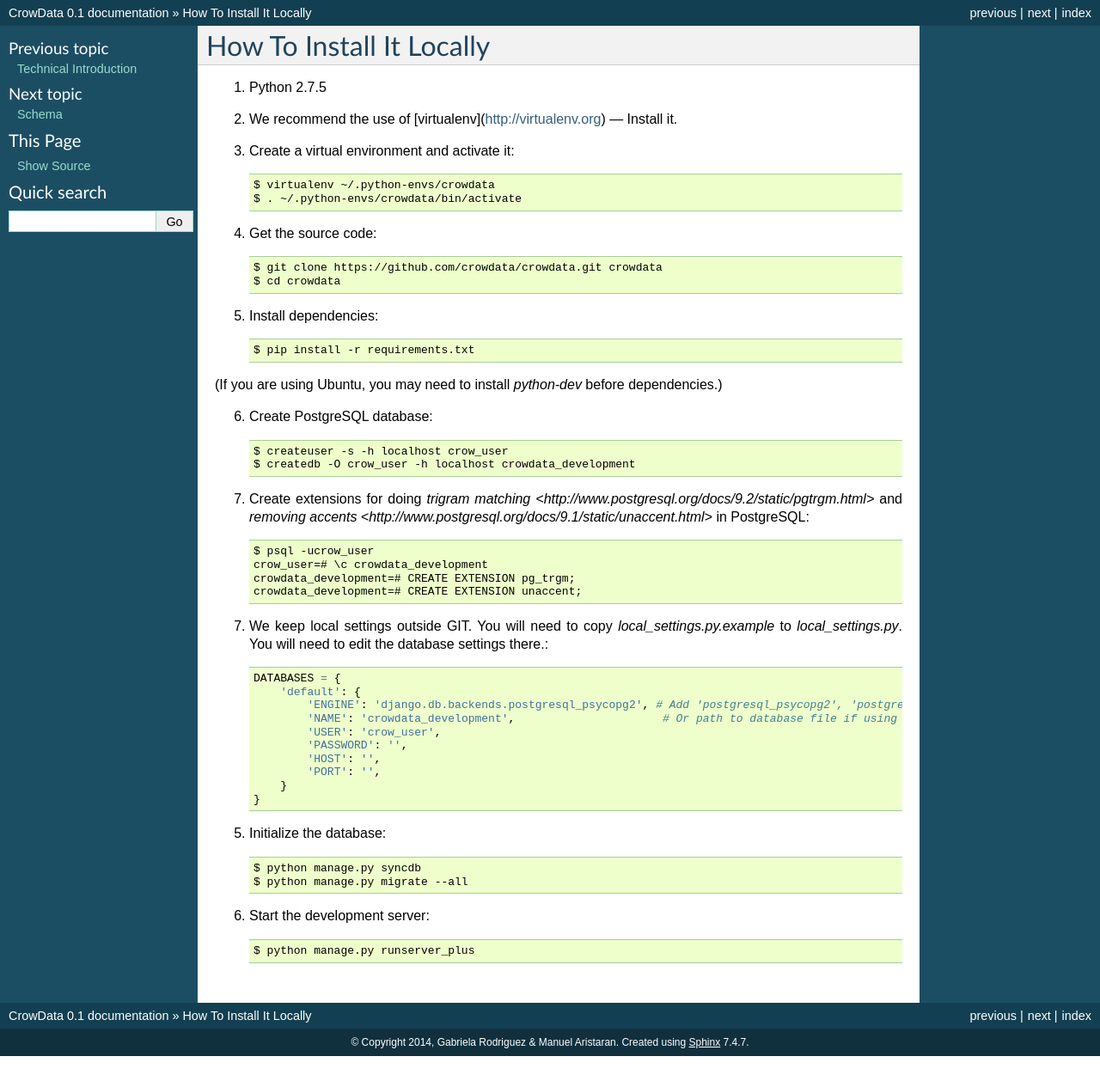
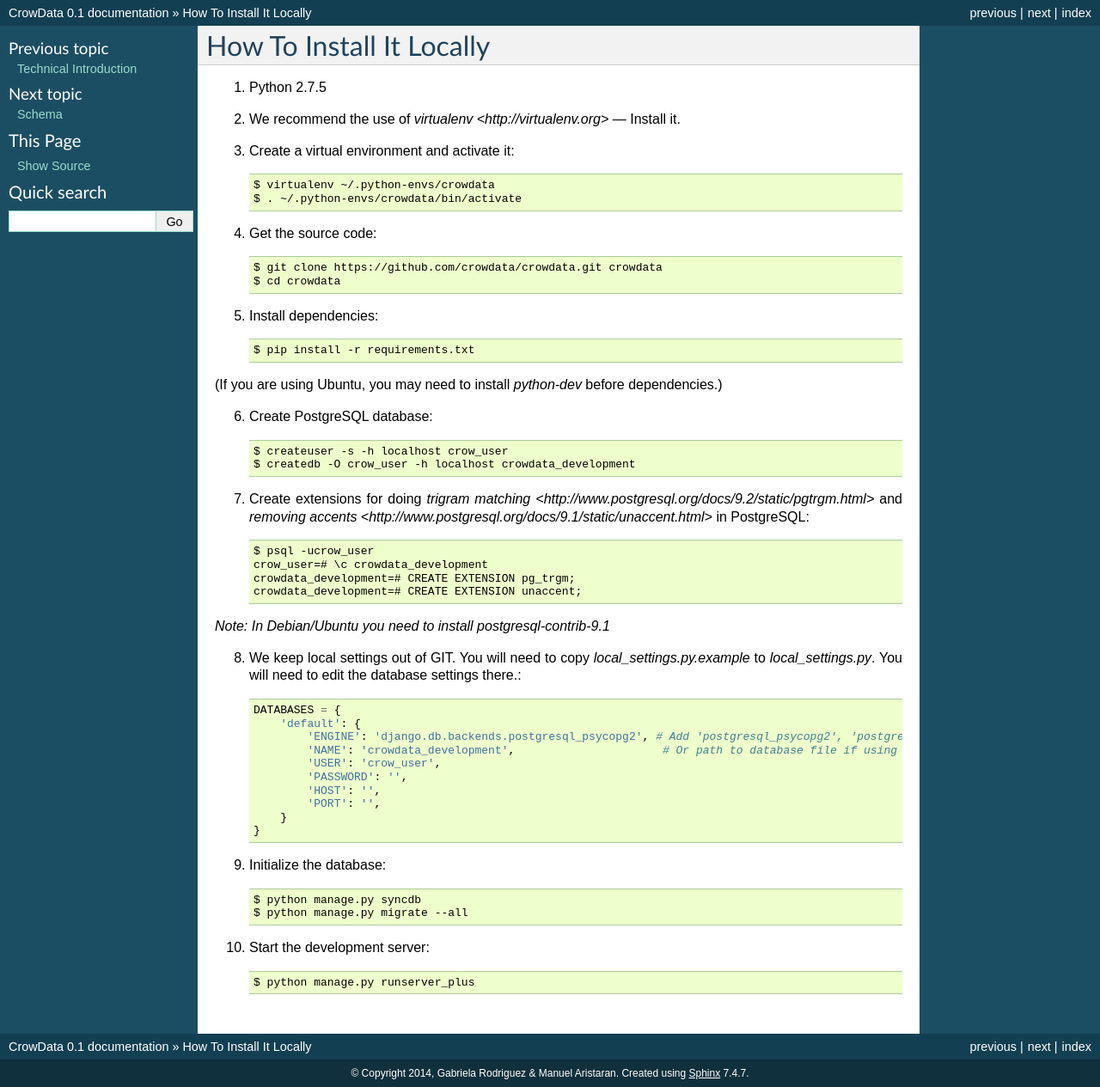
Before and after one commit to crowdata/crowdata, a Sphinx documentation site: the page built from docs/source/install.rst, in a window 1280 px wide. Shown: the whole page at 86% size. Built offline with Sphinx 7.4.7, drawn with Linux system fonts in a browser that asks for light colours; pages that are not in the unit, such as notebooks, are missing from menus; before the commit the page ends 1229 px from its top, so only the background shows below that.

Commit message:
Fix install instructions.

```diff
--- a/docs/source/install.rst
+++ b/docs/source/install.rst
@@ -6,7 +6,7 @@ How To Install It Locally
 
 1. Python 2.7.5
 
-2. We recommend the use of [virtualenv](http://virtualenv.org) — Install it.
+2. We recommend the use of `virtualenv <http://virtualenv.org>` — Install it.
 
 3. Create a virtual environment and activate it::
 
@@ -36,7 +36,9 @@ How To Install It Locally
     crowdata_development=# CREATE EXTENSION pg_trgm;
     crowdata_development=# CREATE EXTENSION unaccent;
 
-7. We keep local settings outside GIT. You will need to copy `local_settings.py.example` to `local_settings.py`. You will need to edit the database settings there.::
+*Note: In Debian/Ubuntu you need to install postgresql-contrib-9.1*
+
+8. We keep local settings out of GIT. You will need to copy `local_settings.py.example` to `local_settings.py`. You will need to edit the database settings there.::
 
     DATABASES = {
         'default': {
@@ -49,11 +51,11 @@ How To Install It Locally
         }
     }
 
-5. Initialize the database::
+9. Initialize the database::
 
     $ python manage.py syncdb
     $ python manage.py migrate --all
 
-6. Start the development server::
+10. Start the development server::
 
     $ python manage.py runserver_plus
```
Also changed, not shown: 5 other files.
